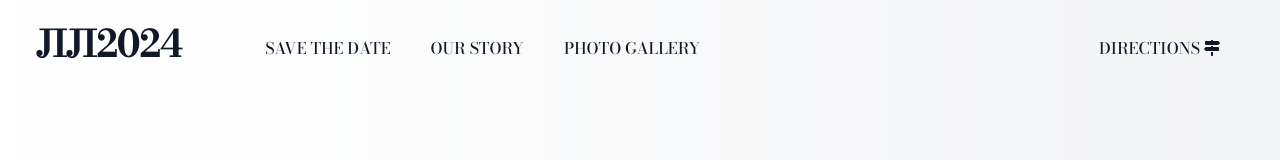
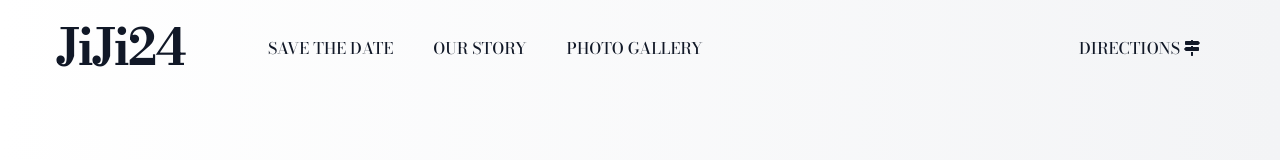
Before and after one commit to najiite/jite-weds-jite, a Next.js app: page / in a window 1280 px wide. Shown: the top 160 px of the page. Built offline with nearby package versions, Linux system fonts and the light colour scheme.

Commit message:
logo update

```diff
--- a/components/sections/Navbar.js
+++ b/components/sections/Navbar.js
@@ -24,10 +24,10 @@ const Navbar = () => {
 
   return (
     <div  className={`${color} fixed top-0 left-0 w-full uppercase z-10 ease-in duration-300`}>
-        <div className="max-w-[1240px] m-auto flex justify-between items-center p-4">
+        <div className="max-w-[1920px] m-auto mx-10 flex justify-between items-center p-4">
             <div className="flex justify-between">
                 <Link className="mt-2 mr-16" href='/'>
-                    <h1 style={{color: `${textColor}`}} className="font-bold text-4xl">JiJi2024</h1>
+                    <h1 style={{color: `${textColor}`}} className="font-extrabold normal-case text-5xl">JiJi24</h1>
                 </Link>
                 <ul style={{color: `${textColor}`}} className="hidden sm:flex ">
                     <li className="p-5">
```
